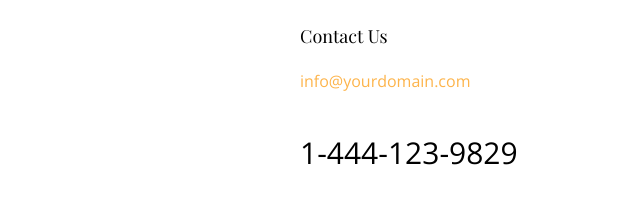
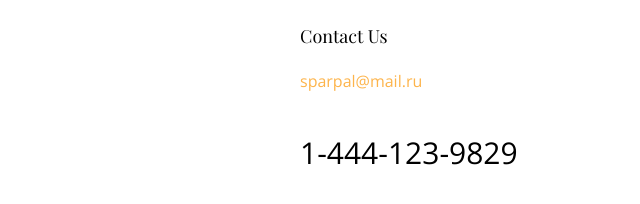
Before and after one commit to SparPal/Restaraunt-Diamond, a plain HTML site: page index.html in a window 1280 px wide. Shown: the part 7227-7431 px from the top of the page, 640-1280 px from the left. Drawn offline with nearby package versions, Linux system fonts and the light colour scheme; some packages are replaced by stand-ins of ours; files whose address does not match are found by name; a web font is replaced by a local one.

Commit message:
Update index.html

```diff
--- a/index.html
+++ b/index.html
@@ -600,7 +600,7 @@
                   </form>
 
                   <h3>Contact Us</h3>
-                  <p class="contact-email">info@yourdomain.com</p>
+                  <p class="contact-email">sparpal@mail.ru</p>
                   <p class="contact-phone">1-444-123-9829</p>
 
 
```
